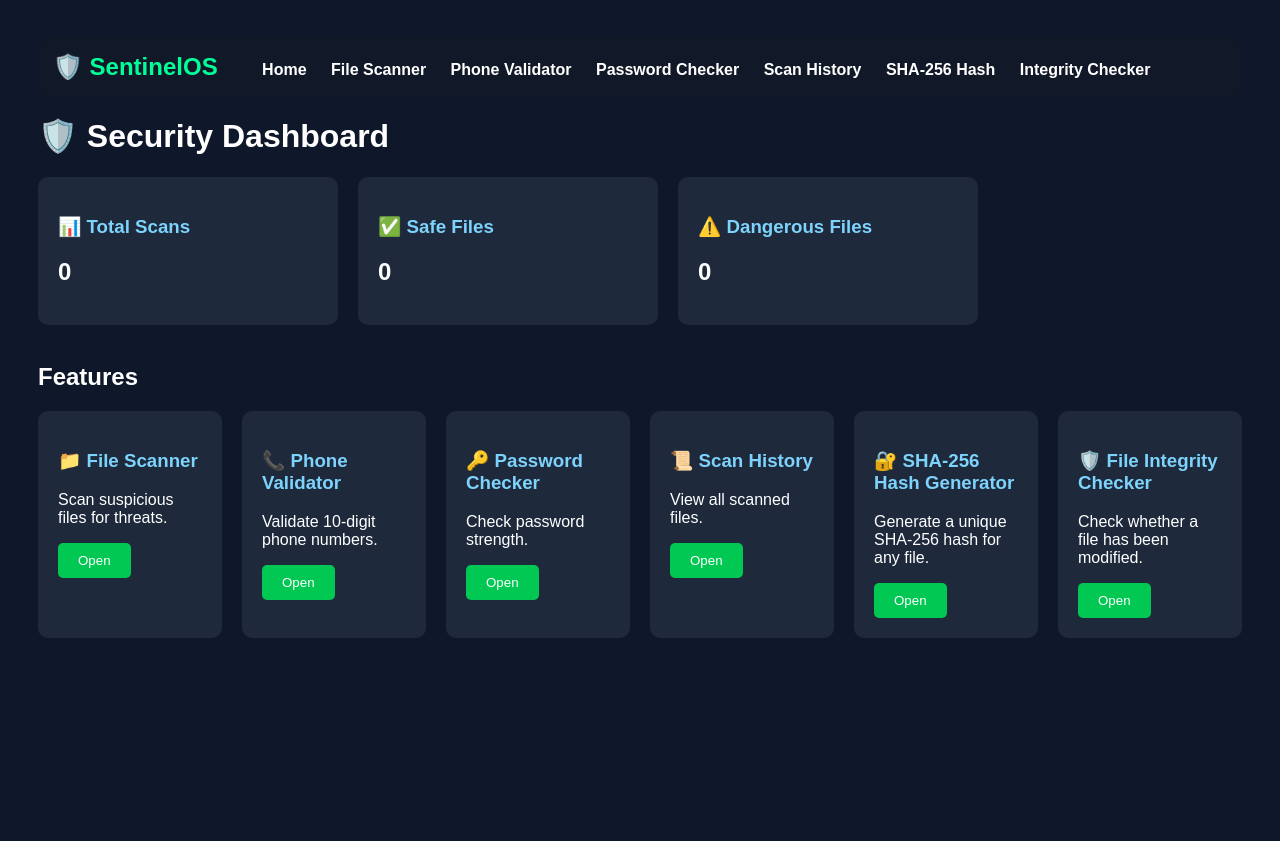
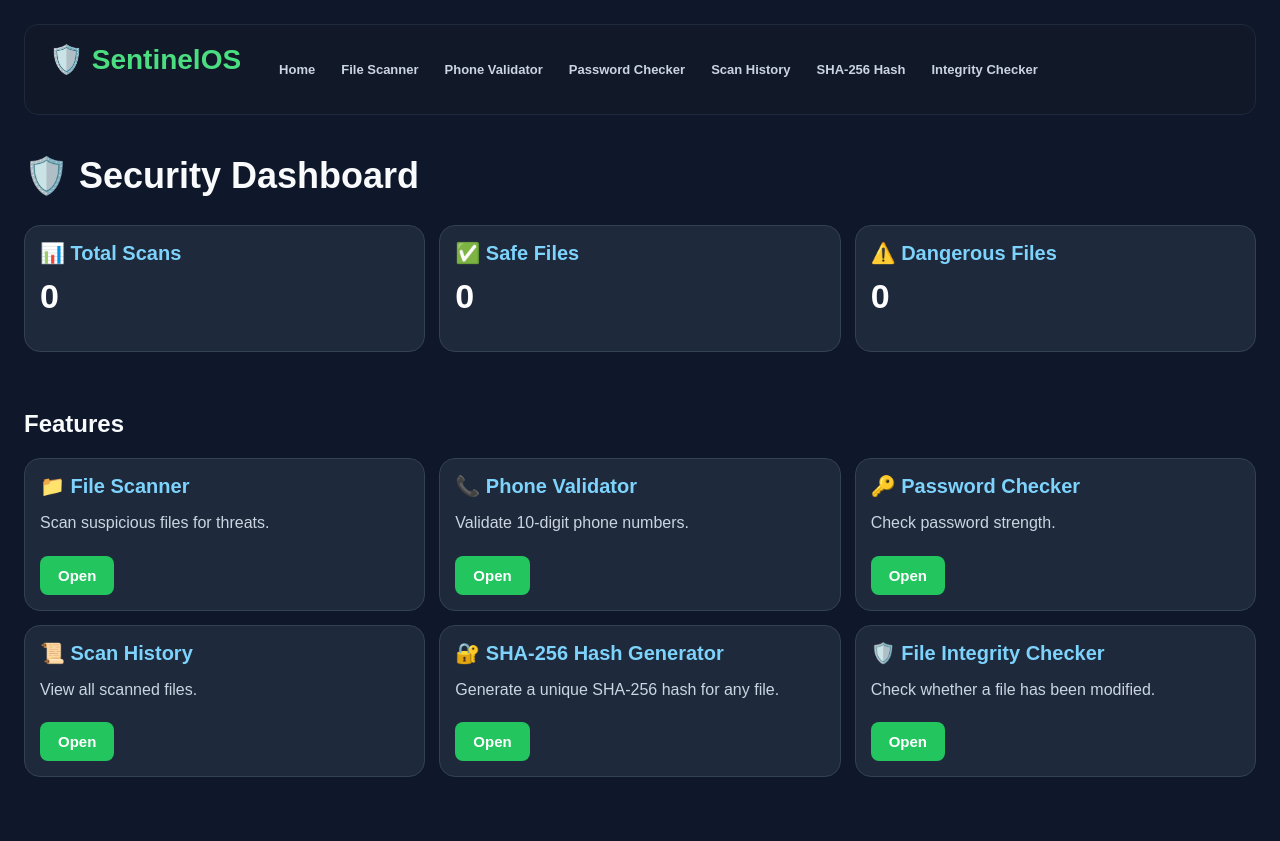
Before and after one commit to ShipraSharma08/Sentine1OS, a Flask app: page / in a window 1280 px wide. Before the commit the page ends 638 px from the top, so only its background shows below. Run offline with Flask 3, Linux system fonts and the light colour scheme; data that the repository does not hold is empty.

Commit message:
Improve Sentine1OS UI and responsive dashboard

```diff
--- a/static/style.css
+++ b/static/style.css
@@ -1,78 +1,373 @@
-body{
-    background:#0f172a;
-    color:white;
-    font-family:Arial, sans-serif;
-    padding:30px;
+/* =========================
+   SENTINELOS GLOBAL STYLES
+========================= */
+
+* {
+    box-sizing: border-box;
+    margin: 0;
+    padding: 0;
 }
 
-nav{
-    background:#111827;
-    padding:15px;
-    border-radius:10px;
-    margin-bottom:20px;
+body {
+    min-height: 100vh;
+    background: #0f172a;
+    color: #f8fafc;
+    font-family: Arial, sans-serif;
+    padding: 24px;
 }
 
-nav h2{
-    display:inline;
-    color:#00ff99;
-    margin-right:40px;
+
+/* =========================
+   NAVIGATION BAR
+========================= */
+
+nav {
+    width: 100%;
+    max-width: 1400px;
+    margin: 0 auto 40px auto;
+    padding: 18px 24px;
+
+    background: #111827;
+    border: 1px solid #1e293b;
+    border-radius: 14px;
+
+    display: flex;
+    align-items: center;
+    gap: 10px;
+
+    overflow-x: auto;
 }
 
-nav a{
-    color:white;
-    text-decoration:none;
-    margin-right:20px;
-    font-weight:bold;
+nav h2 {
+    color: #4ade80;
+    margin-right: auto;
+    white-space: nowrap;
+    font-size: 24px;
 }
 
-nav a:hover{
-    color:#00ff99;
+nav a {
+    color: #cbd5e1;
+    text-decoration: none;
+    font-weight: bold;
+    white-space: nowrap;
+
+    padding: 10px 14px;
+    border-radius: 8px;
+
+    transition: 0.2s;
 }
 
-.cards{
-    display:flex;
-    gap:20px;
-    margin-top:20px;
+nav a:hover {
+    background: #1e293b;
+    color: #4ade80;
 }
 
-.card{
-    background:#1e293b;
-    border-radius:10px;
-    padding:20px;
-    width:260px;
+
+/* =========================
+   MAIN CONTENT
+========================= */
+
+body > h1,
+body > h2,
+.container {
+    width: 100%;
+    max-width: 1400px;
+    margin-left: auto;
+    margin-right: auto;
 }
 
-.card h3{
-    color:#7dd3fc;
+h1 {
+    font-size: 36px;
+    margin-bottom: 28px;
 }
 
-.card button{
-    background:#00c853;
-    color:white;
-    border:none;
-    padding:10px 20px;
-    border-radius:5px;
-    cursor:pointer;
+h2 {
+    margin-bottom: 20px;
 }
 
-.card button:hover{
-    background:#00e676;
+h3 {
+    margin-bottom: 12px;
 }
 
-.container{
-    margin-top:30px;
+p {
+    color: #cbd5e1;
+    line-height: 1.6;
 }
 
-input{
-    padding:10px;
-    width:300px;
+
+/* =========================
+   DASHBOARD & FEATURE CARDS
+========================= */
+
+.cards {
+    width: 100%;
+    max-width: 1400px;
+
+    margin: 0 auto 40px auto;
+
+    display: grid;
+    grid-template-columns: repeat(
+        auto-fit,
+        minmax(220px, 1fr)
+    );
+
+    gap: 20px;
 }
 
-button{
-    background:#00c853;
-    color:white;
-    border:none;
-    padding:10px 20px;
-    border-radius:5px;
-    cursor:pointer;
+.card {
+    min-height: 180px;
+    padding: 24px;
+
+    background: #1e293b;
+    border: 1px solid #334155;
+    border-radius: 16px;
+
+    display: flex;
+    flex-direction: column;
+
+    transition:
+        transform 0.2s,
+        border-color 0.2s,
+        box-shadow 0.2s;
 }
+
+.card:hover {
+    transform: translateY(-4px);
+    border-color: #4ade80;
+
+    box-shadow:
+        0 12px 30px
+        rgba(0, 0, 0, 0.25);
+}
+
+.card h3 {
+    color: #7dd3fc;
+    font-size: 20px;
+}
+
+.card h2 {
+    font-size: 34px;
+    color: #ffffff;
+}
+
+.card p {
+    flex-grow: 1;
+    margin-bottom: 20px;
+}
+
+
+/* =========================
+   BUTTONS
+========================= */
+
+button {
+    border: none;
+    border-radius: 8px;
+
+    padding: 11px 18px;
+
+    background: #22c55e;
+    color: #ffffff;
+
+    font-size: 15px;
+    font-weight: bold;
+
+    cursor: pointer;
+
+    transition:
+        background 0.2s,
+        transform 0.2s;
+}
+
+button:hover {
+    background: #16a34a;
+    transform: translateY(-1px);
+}
+
+
+/* =========================
+   FORMS
+========================= */
+
+input,
+select {
+    width: 100%;
+    max-width: 500px;
+
+    padding: 12px 14px;
+
+    background: #1e293b;
+    color: #ffffff;
+
+    border: 1px solid #475569;
+    border-radius: 8px;
+
+    font-size: 15px;
+}
+
+input:focus,
+select:focus {
+    outline: none;
+    border-color: #4ade80;
+}
+
+
+/* =========================
+   TABLES
+========================= */
+
+table {
+    width: 100%;
+
+    border-collapse: collapse;
+
+    background: #111827;
+    border-radius: 12px;
+
+    overflow: hidden;
+}
+
+th,
+td {
+    padding: 14px;
+    text-align: left;
+
+    border: 1px solid #334155;
+}
+
+th {
+    background: #1e293b;
+    color: #7dd3fc;
+}
+
+td {
+    color: #e2e8f0;
+}
+
+tr:hover {
+    background: #172033;
+}
+
+td form {
+    display: flex;
+    gap: 8px;
+    align-items: center;
+}
+
+td select {
+    min-width: 120px;
+}
+
+
+/* =========================
+   CONTAINER
+========================= */
+
+.container {
+    padding-bottom: 40px;
+}
+
+.container > p {
+    margin-bottom: 24px;
+}
+
+
+/* =========================
+   RESPONSIVE DESIGN
+========================= */
+
+@media (max-width: 768px) {
+
+    body {
+        padding: 14px;
+    }
+
+    nav {
+        padding: 14px;
+    }
+
+    nav h2 {
+        font-size: 20px;
+    }
+
+    h1 {
+        font-size: 28px;
+    }
+
+    .cards {
+        grid-template-columns: 1fr;
+    }
+
+    .card {
+        min-height: auto;
+    }
+
+    table {
+        font-size: 13px;
+    }
+
+    th,
+    td {
+        padding: 8px;
+    }
+}
+/* ===== FINAL HOME PAGE LAYOUT FIX ===== */
+
+/* Navbar: fit links cleanly */
+nav {
+    flex-wrap: wrap;
+    overflow-x: visible;
+}
+
+nav h2 {
+    margin-right: 20px;
+}
+
+nav a {
+    font-size: 13px;
+    padding: 7px 8px;
+}
+
+
+/* Dashboard + Feature cards */
+.cards {
+    display: grid;
+    grid-template-columns: repeat(3, 1fr);
+    gap: 14px;
+}
+
+
+/* Feature cards become 3 per row too */
+.card {
+    width: 100%;
+    min-height: 125px;
+    padding: 15px;
+}
+
+
+/* Laptop screens */
+@media (max-width: 1100px) {
+    .cards {
+        grid-template-columns: repeat(3, 1fr);
+    }
+}
+
+
+/* Mobile screens */
+@media (max-width: 700px) {
+    .cards {
+        grid-template-columns: 1fr;
+    }
+
+    nav {
+        flex-direction: column;
+        align-items: flex-start;
+    }
+}
+/* Make SentinelOS brand more prominent */
+nav h2 {
+    font-size: 28px;
+    font-weight: 800;
+    color: #4ade80;
+    white-space: nowrap;
+}
```
